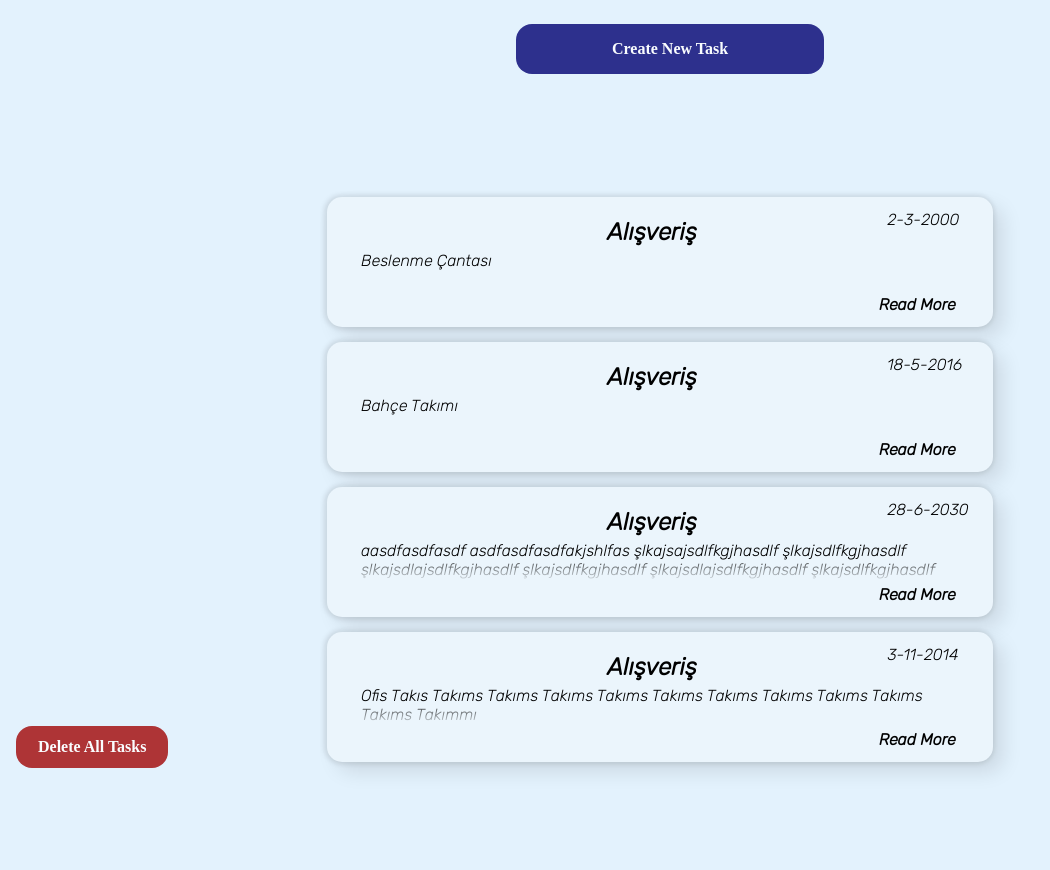
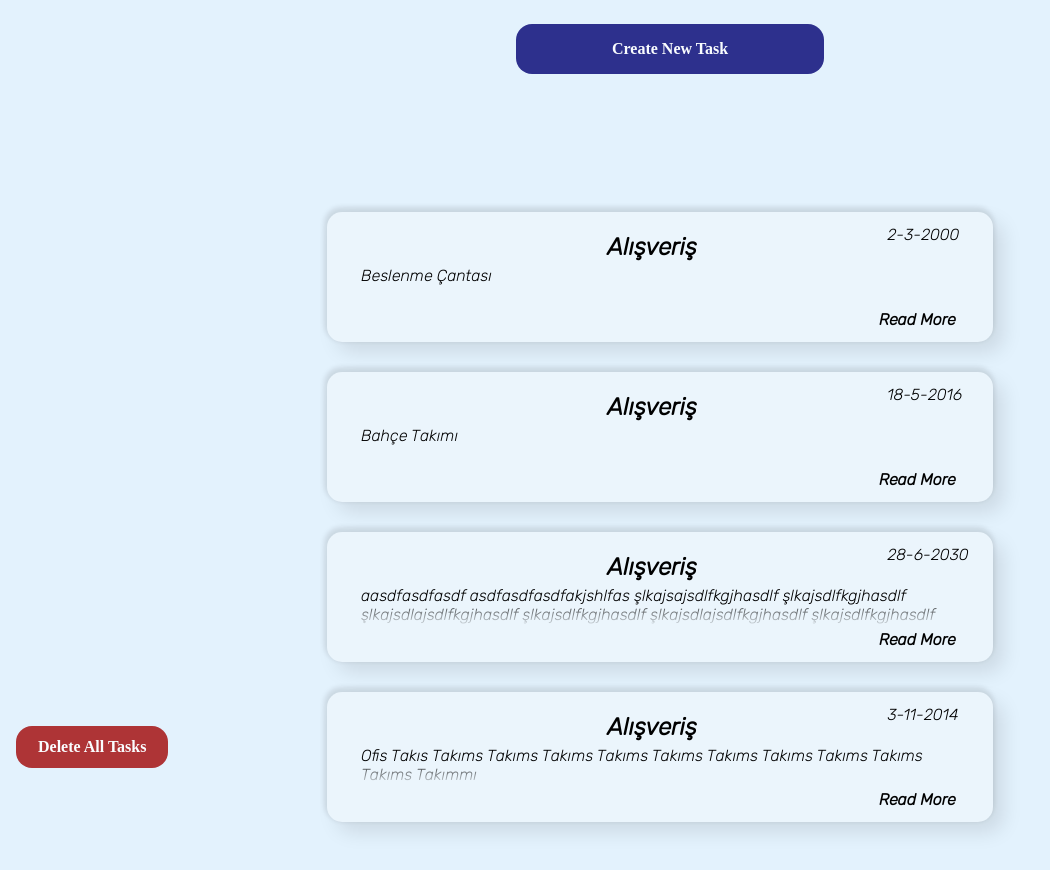
Before and after one commit to halilnergiz/to-do-app-with-react, a React (Create React App) app: page / in a window 1280 px wide. Shown: the top 870 px of the page, without its empty margins (0-1050 px from the left). Built offline with nearby package versions, Linux system fonts and the light colour scheme.

Commit message:
beautiful dnd added to project

```diff
--- a/package.json
+++ b/package.json
@@ -9,6 +9,7 @@
     "dotenv": "^8.2.0",
     "google-map-react": "^2.1.10",
     "react": "^17.0.2",
+    "react-beautiful-dnd": "^13.1.0",
     "react-dom": "^17.0.2",
     "react-scripts": "4.0.3",
     "web-vitals": "^1.1.2"
--- a/src/Models/TaskModel.js
+++ b/src/Models/TaskModel.js
@@ -1,7 +1,7 @@
 import React from "react";
 
 class Task extends React.Component {
-    constructor(taskCaption, taskContent, executionDate, address, isCompleted, index) {
+    constructor(taskCaption, taskContent, executionDate, address, isCompleted, id) {
         super();
 
         this.taskCaption = taskCaption;
@@ -9,7 +9,7 @@ class Task extends React.Component {
         this.executionDate = executionDate;
         this.address = address;
         this.isCompleted = isCompleted;
-        this.index = index;
+        this.id = id;
     }
 
 }
--- a/src/ToDoDb/ToDoList.js
+++ b/src/ToDoDb/ToDoList.js
@@ -2,10 +2,10 @@ import Task from "../Models/TaskModel";
 
 const TaskList = [
 
-    new Task('Alışveriş', 'Beslenme Çantası', new Date(2000, 3, 2), 'Ev', false, 0),
-    new Task('Alışveriş', 'Bahçe Takımı', new Date(2016, 5, 18), 'Bahçe', false, 1),
-    new Task('Alışveriş', 'aasdfasdfasdf asdfasdfasdfakjshlfas şlkajsajsdlfkgjhasdlf şlkajsdlfkgjhasdlf şlkajsdlajsdlfkgjhasdlf şlkajsdlfkgjhasdlf şlkajsdlajsdlfkgjhasdlf şlkajsdlfkgjhasdlf şlkajsdldlfkgjhasdlf şlkajsdlfkgjhasdlf şlkajsdlfkgjhasdlf şlkajsdlfkgjhasdlf şlkajsdlfkgjhasdlf lkjahsdfklh lkajushdfklj', new Date(2030, 6, 28), 'Ofis', false, 3),
-    new Task('Alışveriş', 'Ofis Takıs Takıms Takıms Takıms Takıms Takıms Takıms Takıms Takıms Takıms Takıms Takımmı', new Date(2014, 11, 3), 'Ofis', false, 2),
+    new Task('Alışveriş', 'Beslenme Çantası', new Date(2000, 3, 2), 'Ev', false, '0'),
+    new Task('Alışveriş', 'Bahçe Takımı', new Date(2016, 5, 18), 'Bahçe', false, '1'),
+    new Task('Alışveriş', 'aasdfasdfasdf asdfasdfasdfakjshlfas şlkajsajsdlfkgjhasdlf şlkajsdlfkgjhasdlf şlkajsdlajsdlfkgjhasdlf şlkajsdlfkgjhasdlf şlkajsdlajsdlfkgjhasdlf şlkajsdlfkgjhasdlf şlkajsdldlfkgjhasdlf şlkajsdlfkgjhasdlf şlkajsdlfkgjhasdlf şlkajsdlfkgjhasdlf şlkajsdlfkgjhasdlf lkjahsdfklh lkajushdfklj', new Date(2030, 6, 28), 'Ofis', false, '2'),
+    new Task('Alışveriş', 'Ofis Takıs Takıms Takıms Takıms Takıms Takıms Takıms Takıms Takıms Takıms Takıms Takımmı', new Date(2014, 11, 3), 'Ofis', false, '3'),
 ]
 
 export default TaskList;
--- a/src/view/PageView.js
+++ b/src/view/PageView.js
@@ -1,6 +1,7 @@
 import React, { Component } from "react";
 import TaskList from "../ToDoDb/ToDoList";
 import Task from "../Models/TaskModel";
+import { DragDropContext, Droppable, Draggable } from "react-beautiful-dnd";
 
 
 export default class PageView extends Component {
@@ -9,12 +10,12 @@ export default class PageView extends Component {
         this.state = { currentTaskList: TaskList };
     }
 
-    Date = () => {
+    date = () => {
         let today = new Date();
         return (`${today.getFullYear()}-${today.getMonth() + 1}-${today.getDate()}`)
     }
 
-    ResetValues = () => {
+    resetValues = () => {
         document.querySelector('.task-title').value = ''
         document.querySelector('.task-content').value = ''
         document.querySelector('.task-date').value = ''
@@ -27,7 +28,7 @@ export default class PageView extends Component {
         // const control = document.querySelector('#task-click')
         if (e.target.checked === true) {
             taskList.style.position = 'relative'
-            taskList.style.left = '350px'
+            taskList.style.left = '450px'
 
             map.style.left = '-20rem'
             map.style.opacity = '1'
@@ -41,7 +42,7 @@ export default class PageView extends Component {
         }
     }
 
-    AddTask = (e) => {
+    addTask = (e) => {
         e.preventDefault();
         const title = document.querySelector('.task-title');
         const content = document.querySelector('.task-content');
@@ -70,16 +71,17 @@ export default class PageView extends Component {
         if (control === true) {
             TaskList.length = 0;
             this.setState({ currentTaskList: TaskList });
-            setTimeout( () => { window.alert('Deleted All Tasks') }, 70)
+            setTimeout(() => { window.alert('Deleted All Tasks') }, 70)
         }
     }
 
     showMore = (e) => {
         const thisContent = e.target.previousElementSibling;
-        const thisBox = e.target.parentElement.parentElement.parentElement.parentElement
+        const thisLiTag = e.target.parentElement.parentElement.parentElement.parentElement;
         thisContent.classList.toggle('active')
-        thisBox.classList.toggle('active')
-        console.log(thisBox);
+        thisLiTag.classList.toggle('active')
+        // console.log(thisBox);
+        console.log(thisContent);
 
         if (thisContent.classList == 'content active') {
             e.target.textContent = 'Read Less'
@@ -89,13 +91,23 @@ export default class PageView extends Component {
 
     }
 
+    //
+    dragDropEvent = (result) => {
+        // console.log(result);
+        const [removed] = TaskList.splice(result.source.index, 1)
+        TaskList.splice(result.destination.index, 0, removed);
+
+        this.setState(TaskList)
+        // SOURCE tasklist'i drag ile aldığımız indis, DESTİNATİON ise bıraktığımız indis
+    }
+
     render() {
         return (
             <div>
                 <div className='to-do-app'>
                     <div className='main'>
                         <input type='checkbox' id='crt-click' />
-                        <label className='create-btn' htmlFor='crt-click'> Create New Task</label>
+                        <label className='create-btn' htmlFor='crt-click'> Create New Task </label>
                         <div id='overlay'></div>
 
 
@@ -108,21 +120,38 @@ export default class PageView extends Component {
                                 <input type='text' className='task-content' name='task-content' placeholder='Content' autoComplete='off' maxLength='360' />
 
                                 <label htmlFor='task-date'> </label>
-                                <input type='date' className='task-date' name='task-date' min={this.Date()} />
+                                <input type='date' className='task-date' name='task-date' min={this.date()} />
 
-                                <button type='submit' className='btn-add' onClick={this.AddTask}> Create </button>
-                                <label htmlFor='crt-click' className='btn-close' onClick={this.ResetValues}>Close</label>
+                                <button type='submit' className='btn-add' onClick={this.addTask}> Create </button>
+                                <label htmlFor='crt-click' className='btn-close' onClick={this.resetValues}> Close </label>
 
                             </form>
                         </div>
 
 
+                        <div className='task-list'>
+                            <DragDropContext onDragEnd={this.dragDropEvent}>
 
-                        <div className='task-list'>
+                                <Droppable droppableId='droppable-area-1'>
 
-                            <ul className='taskList'>
-                                {TaskList.map((task,index)=>
-                                    <li className='a-task'>
+                                    {(provided, snapshot) => (
+                                        <ul className='taskList' ref={provided.innerRef}>
+
+                                            {TaskList.map((task, index) =>
+
+                                                <Draggable
+                                                    draggableId={task.id} // must be string toString()
+                                                    key={task.id}
+                                                    index={index}
+                                                >
+                                                    {(provided, snapshot) => (
+                                                        <li
+                                                            className='a-task'
+                                                            key={task.id} ref={provided.innerRef}
+                                                            {...provided.draggableProps}
+                                                            {...provided.dragHandleProps} >
+
+
                                                             <div className='container'>
 
                                                                 <p className='task-ex-date'>{task.executionDate.getDate() + '-' + task.executionDate.getMonth() + '-' + task.executionDate.getFullYear()}</p>
@@ -141,9 +170,17 @@ export default class PageView extends Component {
                                                                 </label>
 
                                                             </div>
+
+
                                                         </li>
                                                     )}
+                                                </Draggable>
+                                            )}
+                                            {provided.placeholder}
                                         </ul>
+
+                                    )}
+                                </Droppable>
 
 
                                 <div className='map'>
@@ -152,6 +189,7 @@ export default class PageView extends Component {
                                     </div>
                                 </div>
 
+                            </DragDropContext>
                         </div>
 
                         <input type='checkbox' id='delete-all' onClick={this.deleteAllTasks} />
@@ -162,7 +200,7 @@ export default class PageView extends Component {
 
 
                 </div>
-            </div>
+            </div >
         )
     }
 }
--- a/src/view/ınterface.css
+++ b/src/view/ınterface.css
@@ -189,27 +189,26 @@ html {
 }
 
 li {
-    margin-top: -15px;
+    /* margin-top: -15px; */
     transition: .5s;
-    bottom: 7rem;
-    /* margin-top: 5rem; */
+    /* bottom: 7rem; */
 }
 
 li:hover {
-    margin-bottom: 1.5rem;
-    margin-top: .5rem;
+    /* margin-bottom: 1.5rem; */
+    /* margin-top: .5rem; */
 }
 
 .container {
     height: 10rem;
     position: relative;
     margin: 0 auto;
+    cursor: default;
 }
 
 .box {
-
     background: #ebf5fc;
-    box-shadow: -1px 0px 5px 2px rgba(0, 0, 0, 0.1), 10px 10px 20px rgba(0, 0, 0, 0.1);
+    box-shadow: -1px -3px 5px 2px rgba(0, 0, 0, 0.1), 10px 10px 20px rgba(0, 0, 0, 0.1);
     border-radius: 15px;
     max-height: max-content;
     padding: 1.8rem;
@@ -273,8 +272,9 @@ li:hover {
 .map {
     position: absolute;
     left: -75rem;
-    bottom: -7rem;
-    height: 100%;
+    bottom: -5rem;
+    height: 70%;
+    top: 20%;
     width: 100%;
     border: 1px solid black;
     opacity: 0;
@@ -289,9 +289,11 @@ li:hover {
     min-width: 37rem;
     width: 80%;
     height: 4.5rem;
+
     display: flex;
     flex-direction: column;
     align-items: center;
+
     position: relative;
     bottom: .5rem;
     margin: 0;
@@ -319,10 +321,9 @@ li:hover {
 }
 
 .content.active {
-    display: inline-block;
     height: 100%;
-    margin-top: 10px;
-    margin-bottom: 10px;
+    /* margin-top: 10px; */
+    /* margin-bottom: 10px; */
 }
 
 .more {
@@ -333,15 +334,8 @@ li:hover {
 }
 
 li.active{
-    display: flex;
-    justify-content: center;
-    align-items: center;
-
-    margin-bottom: 5rem;
-
-    transition: .5s;
+    margin-bottom: 4rem;
 }
-
 
 #read-more{
     font-weight: bold;
@@ -350,8 +344,7 @@ li.active{
 }
 
 #read-more:hover{
-    right:1.5rem ;
-    bottom: 0rem;
+    letter-spacing: 2px;
 }
 
 /* CLİCK TO ANY TASK */
```
Also changed, not shown: 1 other file (tests, documents, lock files or other folders). Lines whose indentation alone changed are shown as unchanged.
